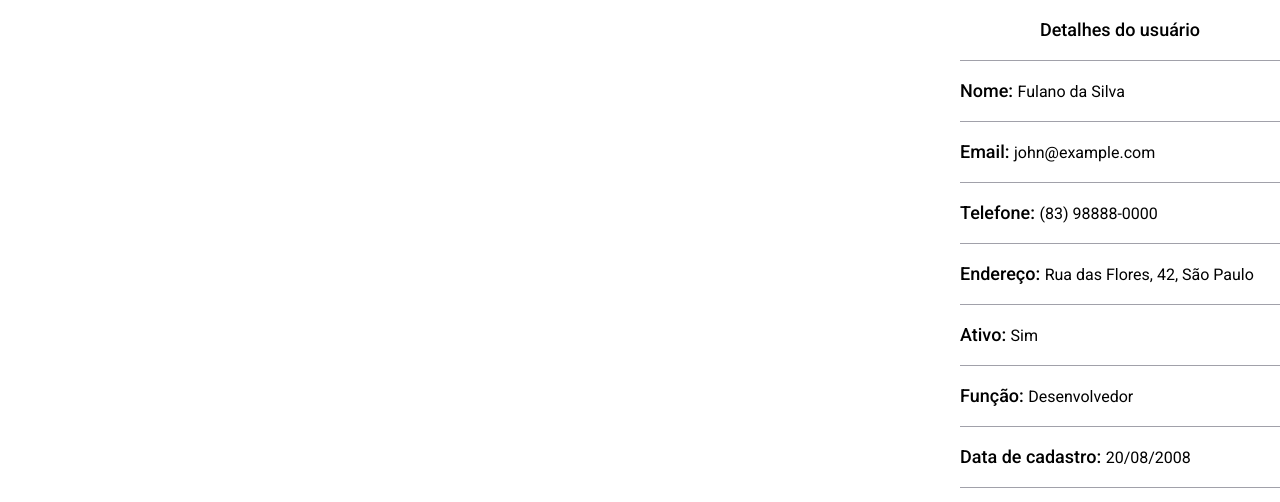
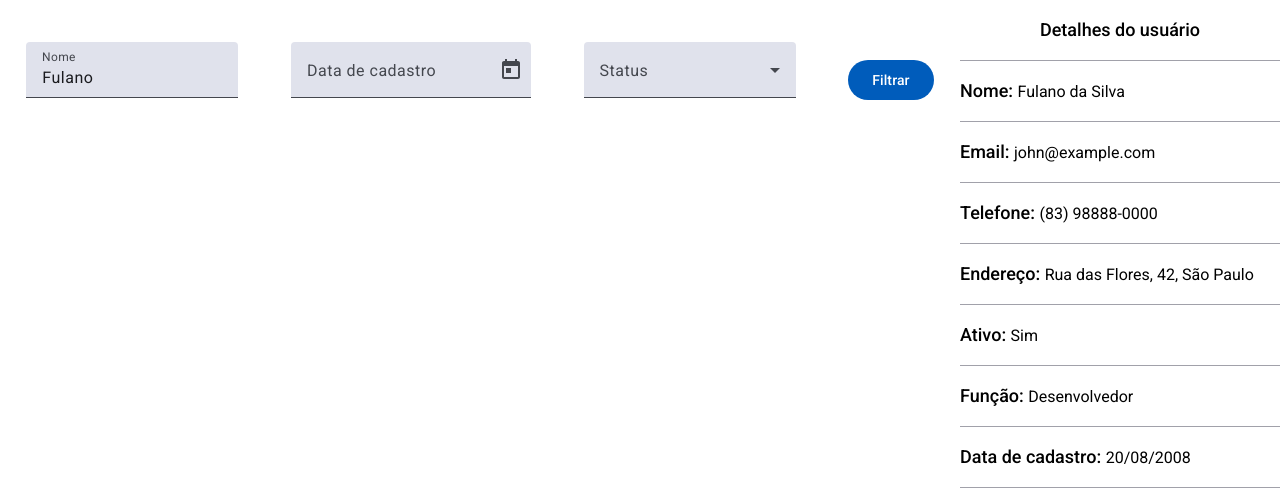
Before and after one commit to felipems1/users-filter, an Angular app: page / in a window 1280 px wide. Shown: the top 502 px of the page. Built offline with nearby package versions, Linux system fonts and the light colour scheme.

Commit message:
feat: add filter component

```diff
--- a/src/app/app.component.html
+++ b/src/app/app.component.html
@@ -1,7 +1,7 @@
 <div class="flex h-screen">
   <div class="w-3/4 h-full flex flex-col">
     <div class="flex-grow">
-
+      <app-filter></app-filter>
     </div>
     <div class="h-4/5">
 
--- a/src/app/app.component.ts
+++ b/src/app/app.component.ts
@@ -1,10 +1,11 @@
 import { Component } from '@angular/core';
 import { UserDetailsComponent } from './shared/components/user-details/user-details.component';
+import { FilterComponent } from './shared/components/filter/filter.component';
 
 @Component({
   selector: 'app-root',
   standalone: true,
-  imports: [UserDetailsComponent],
+  imports: [UserDetailsComponent, FilterComponent],
   templateUrl: './app.component.html',
   styleUrl: './app.component.scss'
 })
--- a/src/app/app.config.ts
+++ b/src/app/app.config.ts
@@ -5,5 +5,5 @@ import { routes } from './app.routes';
 import { provideAnimationsAsync } from '@angular/platform-browser/animations/async';
 
 export const appConfig: ApplicationConfig = {
-  providers: [provideZoneChangeDetection({ eventCoalescing: true }), provideRouter(routes), provideAnimationsAsync()]
+  providers: [provideZoneChangeDetection({ eventCoalescing: true }), provideRouter(routes), provideAnimationsAsync(), provideAnimationsAsync()]
 };
--- /dev/null
+++ b/src/app/shared/components/filter/filter.component.html
@@ -0,0 +1,29 @@
+<div class="w-full h-full">
+  <form class="w-full h-full flex justify-around items-center">
+    <mat-form-field>
+      <mat-label>Nome</mat-label>
+      <input matInput placeholder="Ex. Fulano da Silva" value="Fulano" />
+    </mat-form-field>
+
+    <mat-form-field>
+      <mat-label>Data de cadastro</mat-label>
+      <input matInput [matDatepicker]="picker" />
+      <mat-datepicker-toggle
+        matIconSuffix
+        [for]="picker"
+      ></mat-datepicker-toggle>
+      <mat-datepicker #picker></mat-datepicker>
+    </mat-form-field>
+
+    <mat-form-field>
+      <mat-label>Status</mat-label>
+      <mat-select>
+        @for (food of foods; track food) {
+        <mat-option [value]="food.value">{{ food.viewValue }}</mat-option>
+        }
+      </mat-select>
+    </mat-form-field>
+
+    <button mat-flat-button>Filtrar</button>
+  </form>
+</div>
--- /dev/null
+++ b/src/app/shared/components/filter/filter.component.ts
@@ -0,0 +1,23 @@
+import { Component } from '@angular/core';
+import { MatDatepickerModule } from '@angular/material/datepicker';
+import { MatInputModule } from '@angular/material/input';
+import { MatFormFieldModule } from '@angular/material/form-field';
+import { provideNativeDateAdapter } from '@angular/material/core';
+import { MatSelectModule } from '@angular/material/select';
+import { MatButtonModule } from '@angular/material/button';
+
+@Component({
+  selector: 'app-filter',
+  standalone: true,
+  providers: [provideNativeDateAdapter()],
+  imports: [MatFormFieldModule, MatInputModule, MatDatepickerModule, MatSelectModule, MatButtonModule],
+  templateUrl: './filter.component.html',
+  styleUrl: './filter.component.scss'
+})
+export class FilterComponent {
+  foods: any = [
+    { value: 'steak-0', viewValue: 'Steak' },
+    { value: 'pizza-1', viewValue: 'Pizza' },
+    { value: 'tacos-2', viewValue: 'Tacos' },
+  ];
+}
--- a/src/styles.scss
+++ b/src/styles.scss
@@ -2,13 +2,6 @@
 @tailwind components;
 @tailwind utilities;
 
-* {
-  margin: 0;
-  padding: 0;
-  border: 0;
-  box-sizing: border-box;
-}
-
 body {
   font-family: Roboto, "Helvetica Neue", sans-serif;
 }
```
Also changed, not shown: src/app/shared/components/filter/filter.component.scss (added).
